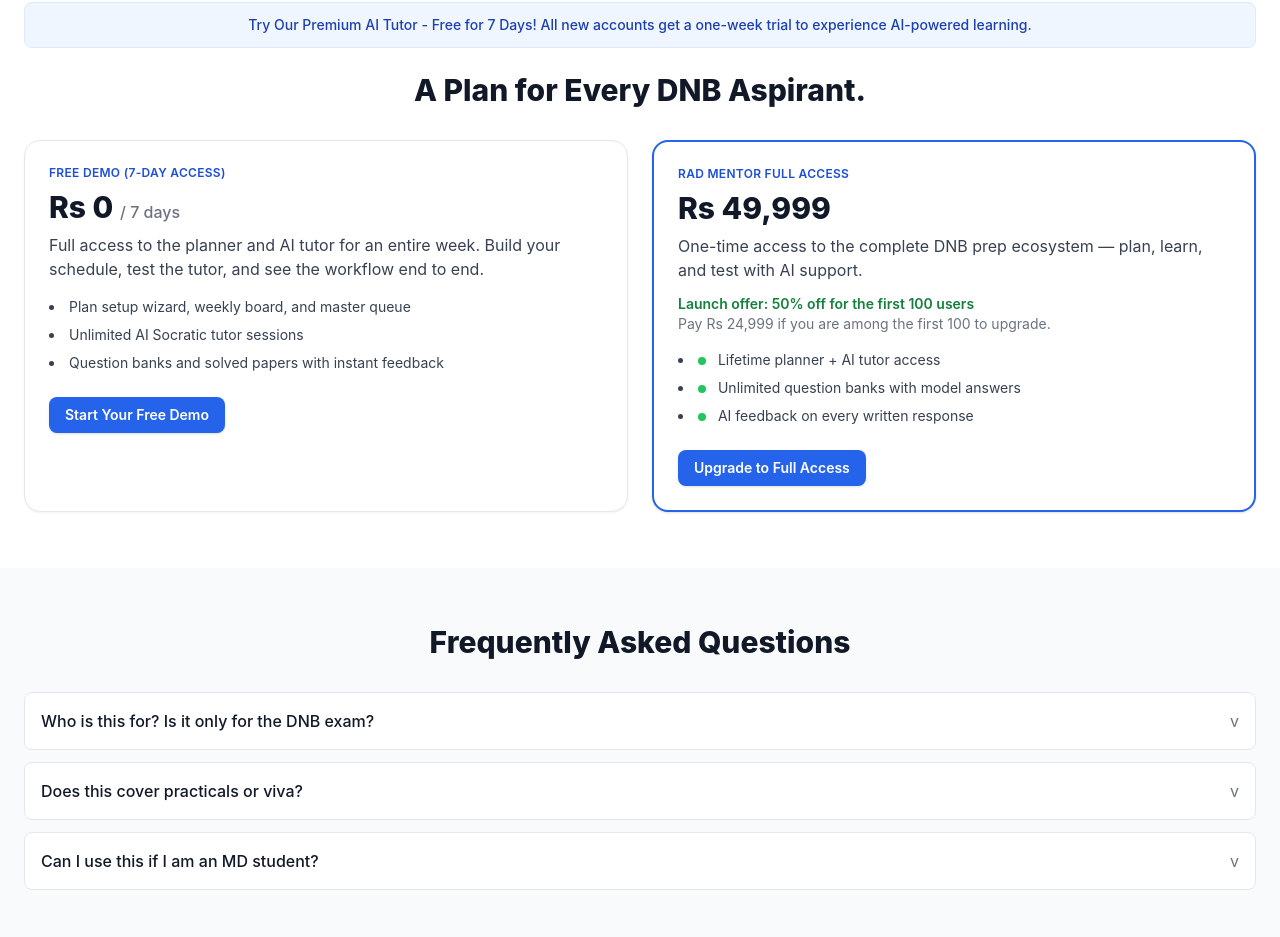
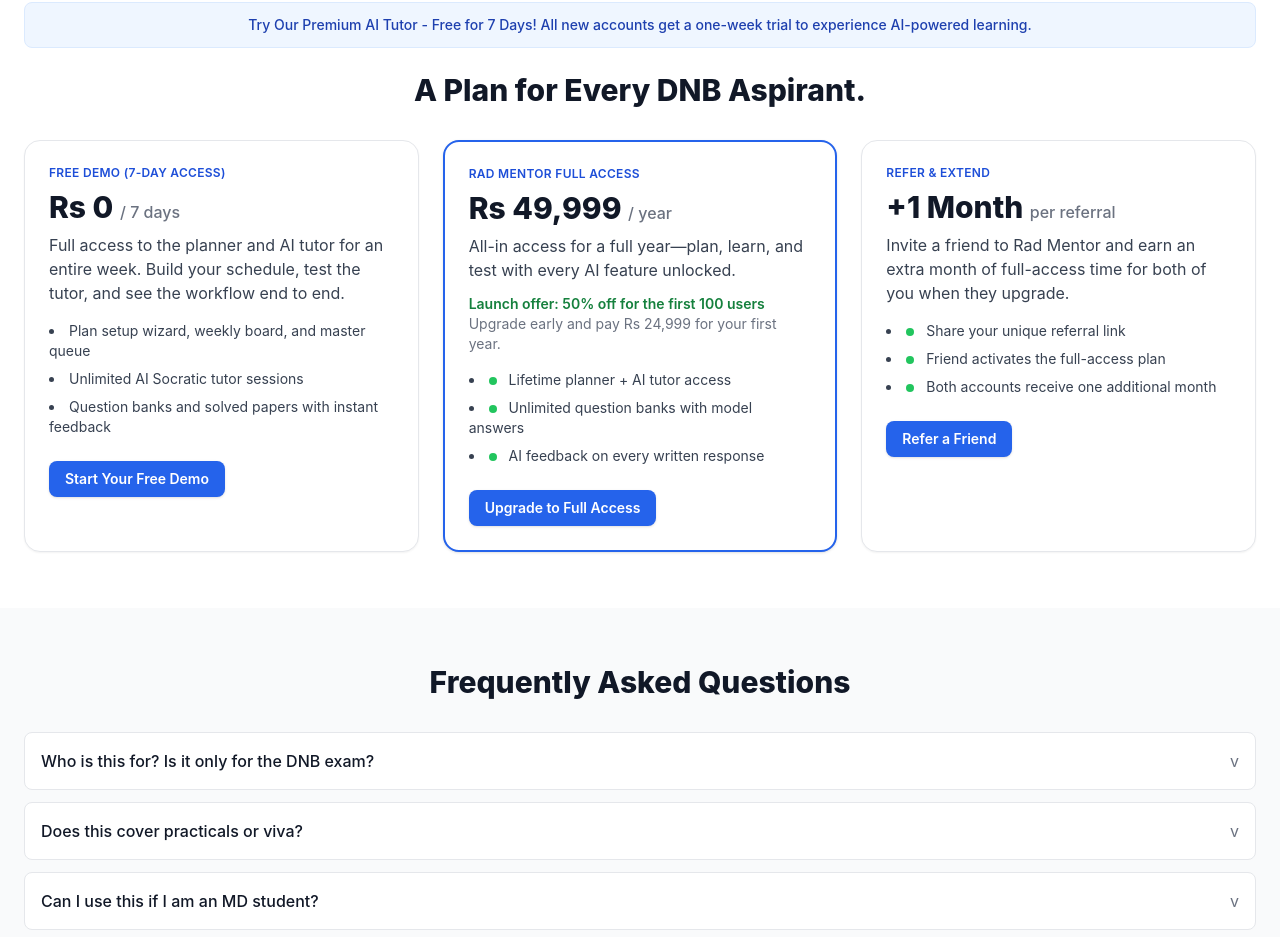
Before and after one commit to prateek070295/rad_mentor, a React (Create React App) app: page / in a window 1280 px wide. Shown: the part 2602-3539 px from the top of the page. Built offline with nearby package versions, Linux system fonts and the light colour scheme; no server answers.

Commit message:
Adjust pricing details

```diff
--- a/src/pages/LandingPage.jsx
+++ b/src/pages/LandingPage.jsx
@@ -185,7 +185,7 @@
     <div className="container mx-auto px-4 sm:px-6 py-14">
       <div className="rounded-lg bg-blue-50 border border-blue-100 p-3 text-sm text-blue-800 text-center font-medium">Try Our Premium AI Tutor - Free for 7 Days! All new accounts get a one-week trial to experience AI-powered learning.</div>
       <h3 className="mt-6 text-2xl md:text-3xl font-extrabold text-gray-900 text-center">A Plan for Every DNB Aspirant.</h3>
-      <div className="mt-8 grid md:grid-cols-2 gap-6">
+      <div className="mt-8 grid md:grid-cols-3 gap-6">
         <div className="rounded-2xl border bg-white p-6 shadow-sm">
           <div className="text-xs uppercase tracking-wide text-blue-700 font-semibold">Free Demo (7-Day Access)</div>
           <div className="mt-2 text-3xl font-extrabold text-gray-900">Rs 0 <span className="text-base font-medium text-gray-500">/ 7 days</span></div>
@@ -199,16 +199,27 @@
         </div>
         <div className="rounded-2xl border-2 border-blue-600 bg-white p-6 shadow">
           <div className="text-xs uppercase tracking-wide text-blue-700 font-semibold">Rad Mentor Full Access</div>
-          <div className="mt-2 text-3xl font-extrabold text-gray-900">Rs 49,999</div>
-          <p className="mt-2 text-gray-700">One-time access to the complete DNB prep ecosystem — plan, learn, and test with AI support.</p>
+          <div className="mt-2 text-3xl font-extrabold text-gray-900">Rs 49,999 <span className="text-base font-medium text-gray-500">/ year</span></div>
+          <p className="mt-2 text-gray-700">All-in access for a full year—plan, learn, and test with every AI feature unlocked.</p>
           <div className="mt-3 text-sm text-green-700 font-semibold">Launch offer: 50% off for the first 100 users</div>
-          <div className="text-sm text-gray-500">Pay Rs 24,999 if you are among the first 100 to upgrade.</div>
+          <div className="text-sm text-gray-500">Upgrade early and pay Rs 24,999 for your first year.</div>
           <ul className="mt-4 space-y-2 text-sm text-gray-700 list-disc list-inside">
             <li><span className="mr-2 inline-block h-2 w-2 rounded-full bg-green-500"></span> Lifetime planner + AI tutor access</li>
             <li><span className="mr-2 inline-block h-2 w-2 rounded-full bg-green-500"></span> Unlimited question banks with model answers</li>
             <li><span className="mr-2 inline-block h-2 w-2 rounded-full bg-green-500"></span> AI feedback on every written response</li>
           </ul>
           <a href="/login" className="mt-6 inline-flex items-center rounded-lg bg-blue-600 text-white px-4 py-2 text-sm font-semibold shadow hover:bg-blue-700">Upgrade to Full Access</a>
+        </div>
+        <div className="rounded-2xl border bg-white p-6 shadow-sm">
+          <div className="text-xs uppercase tracking-wide text-blue-700 font-semibold">Refer & Extend</div>
+          <div className="mt-2 text-3xl font-extrabold text-gray-900">+1 Month <span className="text-base font-medium text-gray-500">per referral</span></div>
+          <p className="mt-2 text-gray-700">Invite a friend to Rad Mentor and earn an extra month of full-access time for both of you when they upgrade.</p>
+          <ul className="mt-4 space-y-2 text-sm text-gray-700 list-disc list-inside">
+            <li><span className="mr-2 inline-block h-2 w-2 rounded-full bg-green-500"></span> Share your unique referral link</li>
+            <li><span className="mr-2 inline-block h-2 w-2 rounded-full bg-green-500"></span> Friend activates the full-access plan</li>
+            <li><span className="mr-2 inline-block h-2 w-2 rounded-full bg-green-500"></span> Both accounts receive one additional month</li>
+          </ul>
+          <a href="/login" className="mt-6 inline-flex items-center rounded-lg bg-blue-600 text-white px-4 py-2 text-sm font-semibold shadow hover:bg-blue-700">Refer a Friend</a>
         </div>
       </div>
     </div>
```
